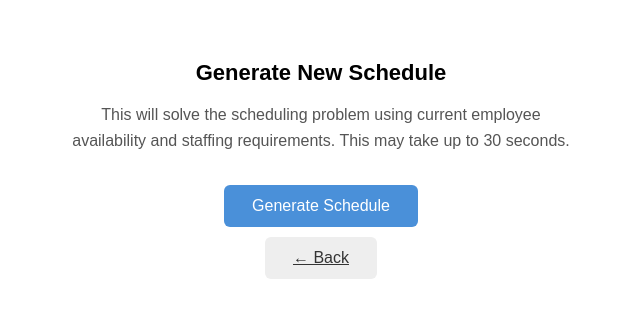
After one commit to guyshoji/nana-scheduler, a Flask app: page /generate in a window 1280 px wide. The commit adds this page. Shown: the top 318 px of the page, without its empty margins (319-959 px from the left). Run offline with Flask 3, Linux system fonts and the light colour scheme.

Commit message:
Add save/load scheduler functionality

```diff
--- a/app.py
+++ b/app.py
@@ -1,9 +1,10 @@
 from flask import Flask, render_template, send_file, request, redirect, url_for
 from src.model import solve_schedule, DAYS, LOCATIONS, HOURS
-from src.db.data_access import (set_mopper_status,
+from src.db.data_access import (
     load_employees, add_employee, delete_employee, update_employee,
     get_employee_by_id, set_availability, get_availability_for_employee,
-    set_location_preferences, get_preferences_for_employee
+    set_location_preferences, get_preferences_for_employee,
+    set_mopper_status, load_saved_schedule
 )
 import openpyxl
 from openpyxl.styles import Font, PatternFill
@@ -108,26 +109,39 @@ def compute_gantt_layout(blocks):
 
 @app.route("/")
 def index():
-    result = solve_schedule()
-    if not result["feasible"]:
-        return render_template("infeasible.html", diagnostics=result["diagnostics"])
-    blocks = build_shift_blocks(result["schedule"])
+    saved = load_saved_schedule()
+    if saved is None:
+        return render_template("no_schedule.html")
+    blocks = build_shift_blocks(saved["schedule"])
     gantt = compute_gantt_layout(blocks)
     return render_template(
         "schedule.html",
         gantt=gantt,
         days=DAYS,
         locations=LOCATIONS,
-        hours=HOURS
+        hours=HOURS,
+        generated_at=saved["generated_at"]
     )
+
+@app.route("/generate", methods=["GET", "POST"])
+def generate():
+    if request.method == "GET":
+        return render_template("generate.html")
+
+     # POST: actually run the solver
+    result = solve_schedule()
+    if result["feasible"]:
+        return redirect(url_for("index"))
+    else:
+        return render_template("infeasible.html", diagnostics=result["diagnostics"])
 
 @app.route("/export")
 def export():
-    result = solve_schedule()
-    if not result["feasible"]:
-        return "No feasible schedule to export.", 400
+    saved = load_saved_schedule()
+    if saved is None:
+        return "No schedule has been generated yet.", 400
 
-    blocks = build_shift_blocks(result["schedule"])
+    blocks = build_shift_blocks(saved["schedule"])
 
     wb = openpyxl.Workbook()
     wb.remove(wb.active)
--- a/src/db/data_access.py
+++ b/src/db/data_access.py
@@ -1,4 +1,6 @@
 import sqlite3
+import json
+from datetime import datetime
 
 DB_PATH = "nana_scheduler.db"
 
@@ -172,3 +174,36 @@ def set_staffing_requirement(location, day, hour, min_needed):
     """, (location, day, hour, min_needed))
     conn.commit()
     conn.close()
+
+def save_schedule(schedule):
+    """Saves the generated schedule to the database, replacing any previous one."""
+    conn = get_connection()
+    conn.execute("DELETE FROM saved_schedule")
+    conn.execute(
+        "INSERT INTO saved_schedule (generated_at, schedule_json) VALUES (?, ?)",
+        (datetime.now().strftime("%Y-%m-%d %H:%M"), json.dumps(schedule))
+    )
+    conn.commit()
+    conn.close()
+
+def load_saved_schedule():
+    """Returns the last saved schedule, or None if none exists."""
+    conn = get_connection()
+    cur = conn.execute(
+        "SELECT generated_at, schedule_json FROM saved_schedule ORDER BY id DESC LIMIT 1"
+    )
+    row = cur.fetchone()
+    conn.close()
+    if row is None:
+        return None
+    generated_at, schedule_json = row
+
+    # schedule_json keys are strings when loaded from JSON —
+    # rebuild the nested dict with correct types
+    raw = json.loads(schedule_json)
+    schedule = {}
+    for d, locs in raw.items():
+        schedule[d] = {}
+        for loc, hours in locs.items():
+            schedule[d][loc] = {int(h): workers for h, workers in hours.items()}
+    return {"generated_at": generated_at, "schedule": schedule}
--- a/src/db/schema.sql
+++ b/src/db/schema.sql
@@ -30,3 +30,9 @@ CREATE TABLE staffing_requirements (
     min_needed INTEGER NOT NULL,
     max_needed INTEGER NOT NULL
 );
+
+CREATE TABLE IF NOT EXISTS saved_schedule (
+    id INTEGER PRIMARY KEY AUTOINCREMENT,
+    generated_at TEXT NOT NULL,
+    schedule_json TEXT NOT NULL
+);
--- a/src/model.py
+++ b/src/model.py
@@ -1,6 +1,10 @@
 import sys
 sys.path.append("src/db")
-from data_access import load_employees, load_availability, load_staffing_requirements, load_location_preferences, load_moppers
+from data_access import (
+    load_employees, load_availability, load_staffing_requirements,
+    load_location_preferences, load_moppers,
+    save_schedule
+)
 from ortools.sat.python import cp_model
 
 
@@ -332,6 +336,8 @@ def solve_schedule():
                         if solver.Value(assign[(e, loc, d, h)])
                     ]
                     schedule[d][loc][h] = workers
+
+        save_schedule(schedule)  # persist to DB
         return {"feasible": True, "schedule": schedule}
 
     # --- Infeasible: run diagnostics and return structured data ---
--- /dev/null
+++ b/templates/generate.html
@@ -0,0 +1,47 @@
+<!DOCTYPE html>
+<html>
+<head>
+    <title>Generate Schedule</title>
+    <style>
+        body { font-family: Arial, sans-serif; margin: 60px auto; max-width: 500px; text-align: center; }
+        h1 { font-size: 22px; }
+        p { color: #555; line-height: 1.6; }
+        .btn {
+            display: inline-block;
+            margin-top: 16px;
+            padding: 12px 28px;
+            background: #4a90d9;
+            color: white;
+            border: none;
+            border-radius: 6px;
+            font-size: 16px;
+            cursor: pointer;
+        }
+        .btn:hover { background: #357abd; }
+        .back { display: block; margin-top: 16px; font-size: 13px; color: #888; }
+        #loading { display: none; margin-top: 20px; color: #4a90d9; font-size: 15px; }
+    </style>
+</head>
+<body>
+    <h1>Generate New Schedule</h1>
+    <p>This will solve the scheduling problem using current employee
+    availability and staffing requirements. This may take up to 30 seconds.</p>
+
+    <form method="POST" action="/generate" onsubmit="showLoading()">
+        <button class="btn" type="submit">Generate Schedule</button>
+    </form>
+
+    <div id="loading">
+        ⏳ Solving — please wait, this may take up to 30 seconds...
+    </div>
+
+    <a class="btn" href="/" style="background:#eee; color:#333; margin-top:10px;">← Back</a>
+
+    <script>
+    function showLoading() {
+        document.getElementById('loading').style.display = 'block';
+        document.querySelector('button[type=submit]').disabled = true;
+    }
+    </script>
+</body>
+</html>
--- a/templates/schedule.html
+++ b/templates/schedule.html
@@ -72,6 +72,8 @@
 </head>
 <body>
     <div class="no-print">
+        <p style="color: #666; font-size: 13px;">Generated: {{ generated_at }}</p>
+        <a href="/generate"><button>Generate New Schedule</button></a>
         <button onclick="window.print()">Print Schedule</button>
         <a href="/export"><button>Export to Excel</button></a>
         <a href="/manage"><button>Manage Employees</button></a>
```
Also changed, not shown: src/db/seed.py (+7 -1 lines), templates/no_schedule.html (added, +32 -0 lines).
